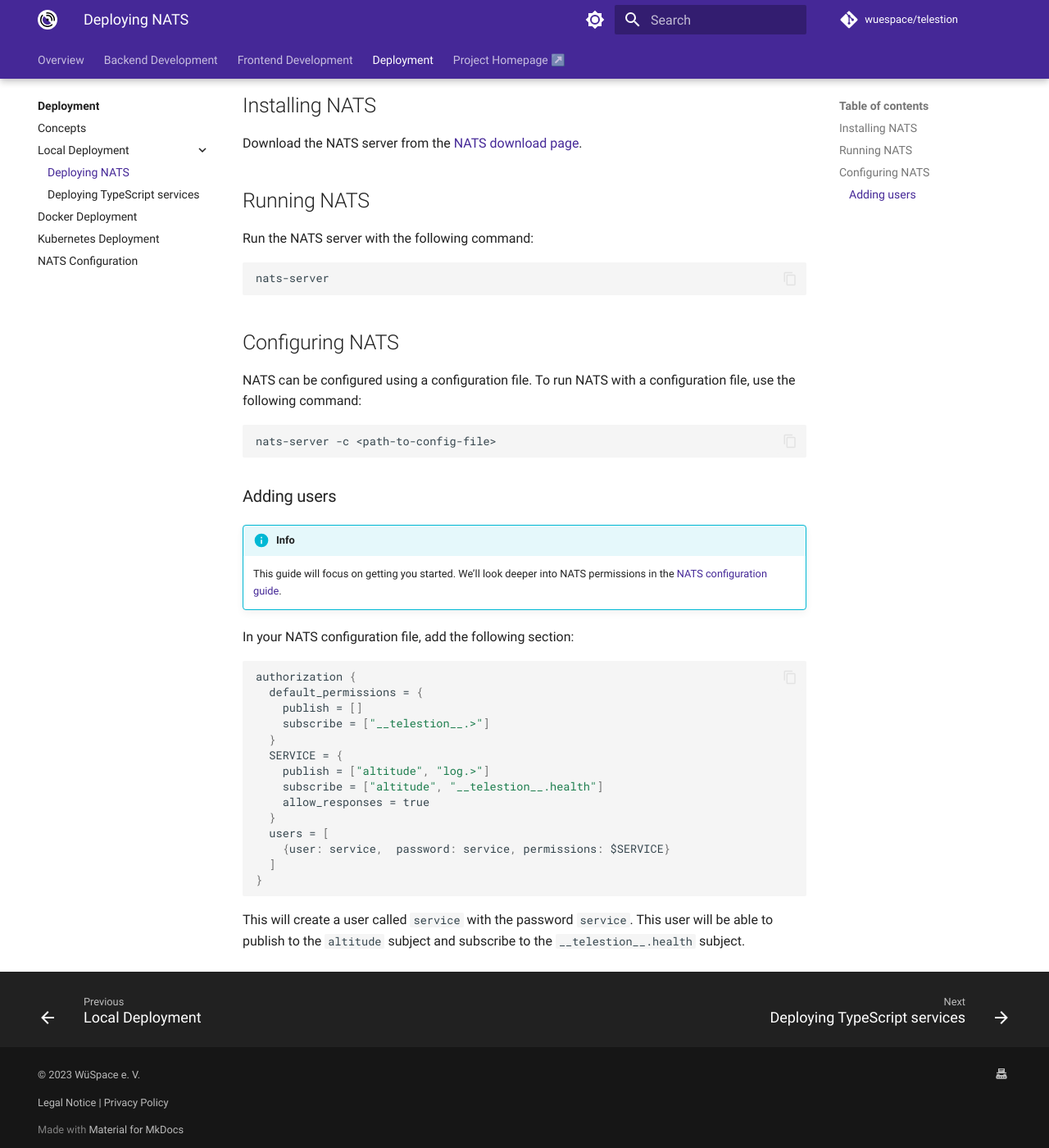
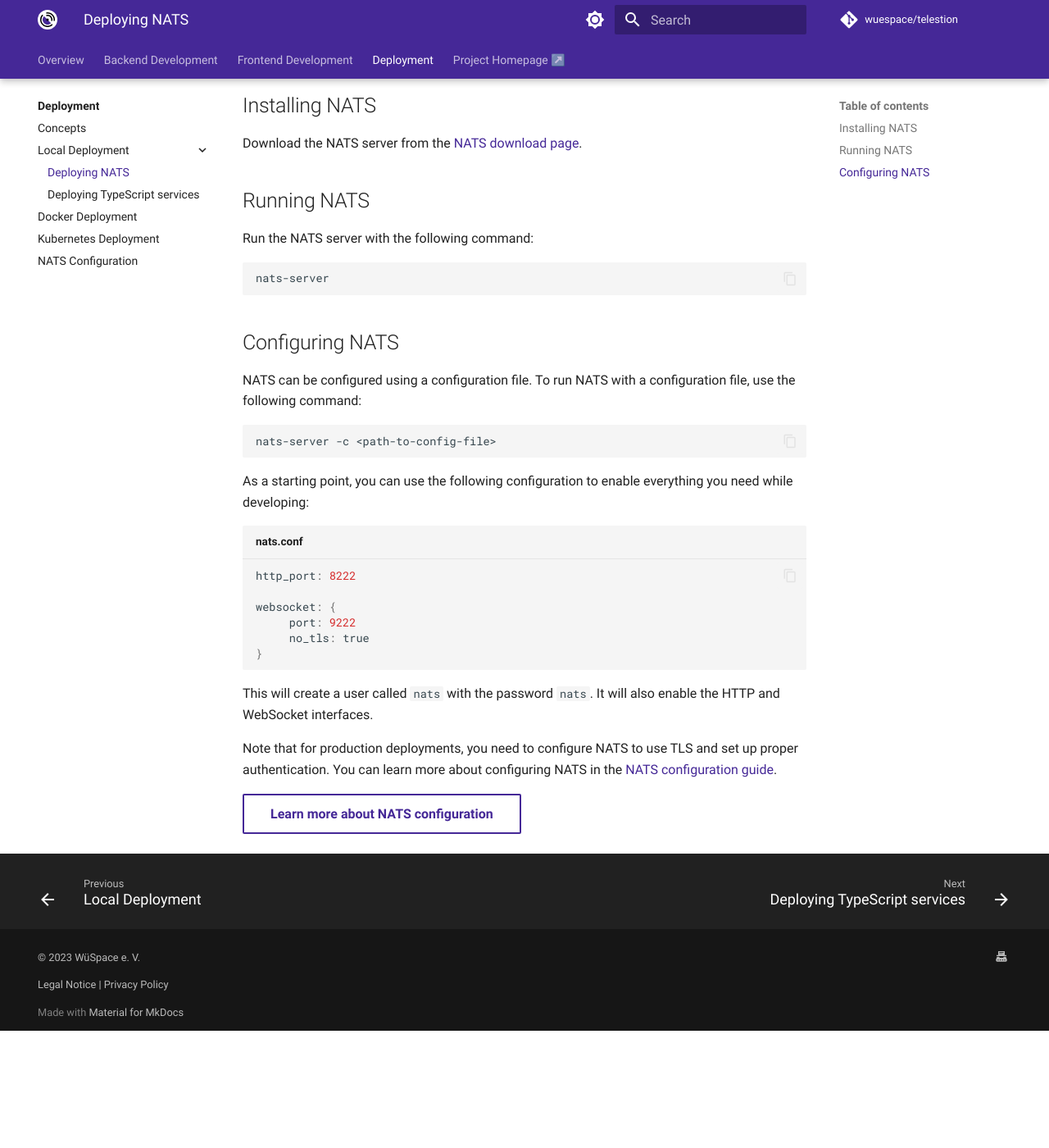
Before and after one commit to wuespace/telestion, an MkDocs documentation site: the page built from docs/docs/Deployment/local/local-nats.md, in a window 1280 px wide and 1400 px high, scrolled down 263 px. Shown: the whole window at 82% size. Built offline with MkDocs 1.6.1 and Material for MkDocs 9.7.7, drawn with Linux system fonts in a browser that asks for light colours; a script that is not in the unit is left out; plug-ins that fetch from the network failed and are left out; comment, search, counter and statistics services are not loaded; after the commit the page ends 1520 px from its top, so only the background shows below that.

Commit message:
Update NATS configuration for development environment

````diff
--- a/docs/docs/Deployment/local/local-nats.md
+++ b/docs/docs/Deployment/local/local-nats.md
@@ -26,28 +26,19 @@
 nats-server -c <path-to-config-file>
 ```
 
-### Adding users
+As a starting point, you can use the following configuration to enable everything you need while developing:
 
-!!! info
-    This guide will focus on getting you started. We'll look deeper into NATS permissions in the [NATS configuration guide](../nats/index.md).
+```json title="nats.conf"
+http_port: 8222
 
-In your NATS configuration file, add the following section:
-
-```json
-authorization {
-  default_permissions = {
-    publish = []
-    subscribe = ["__telestion__.>"]
-  }
-  SERVICE = {
-    publish = ["altitude", "log.>"]
-    subscribe = ["altitude", "__telestion__.health"]
-    allow_responses = true
-  }
-  users = [
-    {user: service,  password: service, permissions: $SERVICE}
-  ]
+websocket: {
+     port: 9222
+     no_tls: true
 }
 ```
 
-This will create a user called `service` with the password `service`. This user will be able to publish to the `altitude` subject and subscribe to the `__telestion__.health` subject.
+This will create a user called `nats` with the password `nats`. It will also enable the HTTP and WebSocket interfaces.
+
+Note that for production deployments, you need to configure NATS to use TLS and set up proper authentication. You can learn more about configuring NATS in the [NATS configuration guide](../nats/index.md).
+
+[Learn more about NATS configuration](../nats/index.md){ .md-button }
````
Also changed, not shown: docs/docs/Deployment/nats/index.md (+43 -0 lines).
